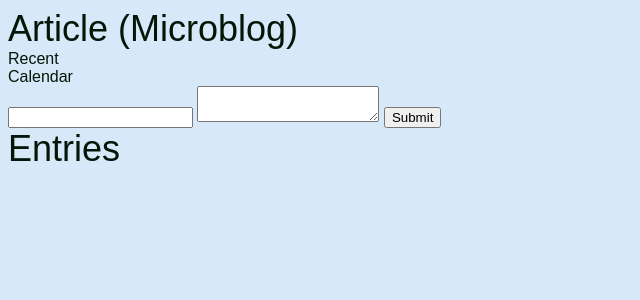
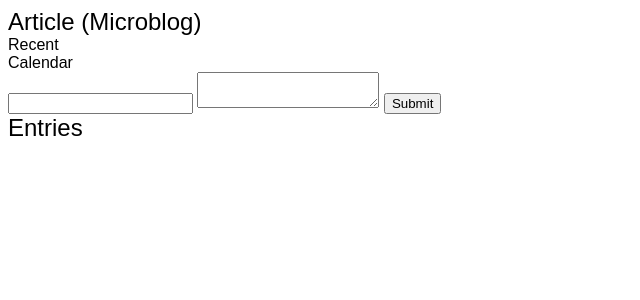
Before and after one commit to parasharbhatt/pb_article_flask_app, a Flask app: page / in a window 1280 px wide. Shown: the top 300 px of the page, without its empty margins (0-640 px from the left). Run offline with Flask 2, Linux system fonts and the light colour scheme.

Commit message:
update UI

```diff
--- a/static/css/style.css
+++ b/static/css/style.css
@@ -1,10 +1,7 @@
-body{
-    background-color: rgb(215, 233, 248);
-    color:#041608;
+html{
     font-family: Arial, Helvetica, sans-serif;
 }
 
 .apptitle{
-    font-size: 36px;
-
+    font-size : 24px;
 }
```
